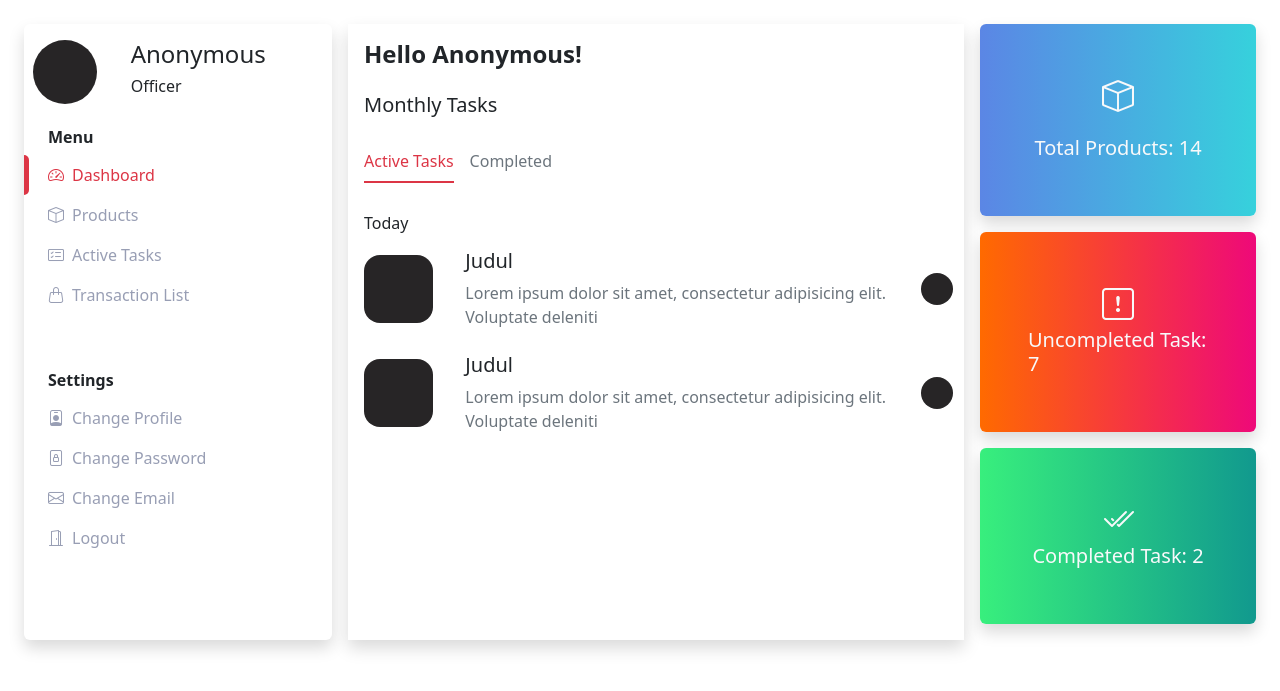
After one commit to EvanHendersonRichtByte/e-store, a PHP site: page /admin/index.php in a window 1280 px wide. The commit adds this page. Shown: the top 691 px of the page. Run offline with PHP 8.4, Linux system fonts and the light colour scheme.

Commit message:
Add admin page

```diff
--- /dev/null
+++ b/admin/index.php
@@ -0,0 +1,91 @@
+<?php include_once "../template/header.php" ?>
+
+<div class="admin container-fluid">
+    <div class="row p-4">
+        <nav class="col-3 nav flex-column shadow rounded py-3">
+            <div class="sidebar row align-items-center">
+                <div class="col-md-4 d-flex justify-content-center">
+                    <img src="../assets/static_images/dummy.png">
+                </div>
+                <div class="col">
+                    <h4>Anonymous</h4>
+                    <h6>Officer</h6>
+                </div>
+            </div>
+            <h5 class="nav-link text-dark fw-semibold m-0 mt-3 ms-2">Menu</h5>
+            <a class="nav-link active" aria-current="page" href="#"><i class="mx-2 bi bi-speedometer2"></i>Dashboard</a>
+            <a class="nav-link" href="#"><i class="mx-2 bi bi-box"></i>Products</a>
+            <a class="nav-link" href="#"><i class="mx-2 bi bi-card-checklist"></i>Active Tasks</a>
+            <a class="nav-link" href="#"><i class="mx-2 bi bi-handbag"></i>Transaction List</a>
+            <h5 class="nav-link text-dark fw-semibold m-0 ms-2 mt-5">Settings</h5>
+            <a class="nav-link" href="#"><i class="mx-2 bi bi-person-badge"></i>Change Profile</a>
+            <a class="nav-link" href="#"><i class="mx-2 bi bi-file-lock"></i>Change Password</a>
+            <a class="nav-link" href="#"><i class="mx-2 bi bi-envelope"></i>Change Email</a>
+            <a class="nav-link" href="#"><i class="mx-2 bi bi-door-open"></i>Logout</a>
+        </nav>
+        <div class="ms-3 col-6 p-3 shadow">
+            <h4 class="fw-bold">Hello Anonymous!</h4>
+            <h5 class="my-4">Monthly Tasks</h5>
+            <ul class="nav nav-tabs border-0">
+                <li class="nav-item">
+                    <a class="nav-link p-0 py-2 border-0 active" aria-current="page" href="#">Active Tasks</a>
+                </li>
+                <li class="nav-item">
+                    <a class="nav-link  border-0" href="#">Completed</a>
+                </li>
+            </ul>
+            <div class="task mt-3 d-flex flex-column pt-3">
+                <h6>Today</h6>
+                <div class="d-flex flex-column mt-2">
+                    <div class="row align-items-center mb-4">
+                        <div class="col-md-2">
+                            <img class="task__thumbnail" src="../assets/static_images/dummy.png">
+                        </div>
+                        <div class="col d-flex flex-column">
+                            <h5>Judul</h5>
+                            <p class="m-0">Lorem ipsum dolor sit amet, consectetur adipisicing elit. Voluptate deleniti </p>
+                        </div>
+                        <div class="col-md-1">
+                            <img class="task__creator" src="../assets/static_images/dummy.png">
+                        </div>
+                    </div>
+                    <div class="row align-items-center mb-4">
+                        <div class="col-md-2">
+                            <img class="task__thumbnail" src="../assets/static_images/dummy.png">
+                        </div>
+                        <div class="col d-flex flex-column">
+                            <h5>Judul</h5>
+                            <p class="m-0">Lorem ipsum dolor sit amet, consectetur adipisicing elit. Voluptate deleniti </p>
+                        </div>
+                        <div class="col-md-1">
+                            <img class="task__creator" src="../assets/static_images/dummy.png">
+                        </div>
+                    </div>
+                </div>
+            </div>
+        </div>
+        <div class="stats col ms-3">
+            <div class="row mb-3">
+                <div class="box-1 col-md-12 p-5 text-light rounded shadow d-flex flex-column align-items-center">
+                    <i class="mb-3 bi bi-box"></i>
+                    <h5>Total Products: 14</h5>
+                </div>
+            </div>
+            <div class="row mb-3">
+                <div class="box-2 col-md-12 p-5 text-light rounded shadow d-flex flex-column align-items-center">
+                    <i class="bi bi-exclamation-square"></i>
+                    <h5>Uncompleted Task: 7</h5>
+                </div>
+            </div>
+            <div class="row mb-3">
+                <div class="box-3 col-md-12 p-5 text-light rounded shadow d-flex flex-column align-items-center">
+                    <i class="bi bi-check2-all"></i>
+                    <h5>Completed Task: 2</h5>
+                </div>
+            </div>
+        </div>
+    </div>
+
+</div>
+
+<?php include_once "../template/footer.php"  ?>
--- a/assets/css/style.css
+++ b/assets/css/style.css
@@ -5,6 +5,7 @@
   --tertiary: #eb5757;
   --gray-1: #3e3e3e;
   --gray-2: #b3b3b3;
+  --gray-3: #989eb4;
   --light-1: #fefefe;
   --light-2: #f2f1f6;
   --overlay-dark: rgba(28, 28, 28, 0.5);
@@ -89,6 +90,86 @@ table.rounded-top-corner thead tr th:last-child {
 .client-dashboard-navbar .cart span {
   top: 30%;
   left: 80%;
+}
+.admin nav a {
+  color: var(--gray-3);
+}
+
+.admin nav a.active {
+  position: relative;
+  color: var(--bs-red);
+}
+
+.admin nav a.active::after {
+  position: absolute;
+  height: 100%;
+  width: 5px;
+  background-color: var(--bs-red);
+  top: 0;
+  left: 0;
+  border-top-right-radius: 5rem;
+  border-bottom-right-radius: 5rem;
+  content: "";
+}
+
+.admin .sidebar img {
+  width: 4rem;
+  height: 4rem;
+  border-radius: 50%;
+}
+
+.admin .sidebar img {
+  width: 4rem;
+  height: 4rem;
+  border-radius: 50%;
+}
+
+.admin .nav-tabs .nav-item a {
+  color: var(--bs-secondary);
+  font-weight: 500;
+}
+
+.admin .nav-tabs .nav-item a.active {
+  border-bottom: 2px solid var(--bs-red) !important;
+  color: var(--bs-red);
+}
+
+.admin .task p {
+  color: var(--bs-secondary);
+}
+
+.admin .task .task__thumbnail {
+  width: 4.3rem;
+  height: 4.3rem;
+  border-radius: 1rem;
+}
+
+.admin .task .task__creator {
+  width: 2rem;
+  height: 2rem;
+  border-radius: 20rem;
+}
+
+.admin .stats i {
+  font-size: 2rem;
+}
+
+.admin .stats .box-1 {
+  background: #36d1dc;
+  background: -webkit-linear-gradient(to right, #5b86e5, #36d1dc);
+  background: linear-gradient(to right, #5b86e5, #36d1dc);
+}
+
+.admin .stats .box-2 {
+  background: #ee0979;
+  background: -webkit-linear-gradient(to right, #ff6a00, #ee0979);
+  background: linear-gradient(to right, #ff6a00, #ee0979);
+}
+
+.admin .stats .box-3 {
+  background: #11998e;
+  background: -webkit-linear-gradient(to right, #38ef7d, #11998e);
+  background: linear-gradient(to right, #38ef7d, #11998e);
 }
 
 /*
--- a/e-store.sql
+++ b/e-store.sql
@@ -20,7 +20,7 @@ CREATE TABLE `customer` (
   `email` varchar(50) NOT NULL,
   `username` varchar(50) NOT NULL,
   `password` text NOT NULL,
-  `image` varchar(255) NOT NULL,
+  `image` varchar(255),
   `alamat` varchar(90) NOT NULL,
   `tgl_lahir` date NOT NULL
 ) ENGINE = InnoDB DEFAULT CHARSET = utf8mb4;
@@ -43,6 +43,7 @@ CREATE TABLE `petugas` (
   `email` varchar(50) NOT NULL,
   `username` varchar(50) NOT NULL,
   `password` text NOT NULL,
+  `image` varchar(255),
   `alamat` varchar(90) NOT NULL,
   `tgl_lahir` date NOT NULL
 ) ENGINE = InnoDB DEFAULT CHARSET = utf8mb4;
@@ -138,6 +139,7 @@ VALUES (
     "aryanto@gmail.com",
     "aryanto",
     MD5("aryanto666"),
+    NULL,
     "Pakis",
     "1943-05-27"
   ),
@@ -146,6 +148,7 @@ VALUES (
     "yuli@gmail.com",
     "yuliii",
     MD5("yulilestari"),
+    NULL,
     "Singosari",
     "1933-08-21"
   ),
@@ -154,6 +157,7 @@ VALUES (
     "aman@gmail.com",
     "aman",
     MD5("aman"),
+    NULL,
     "Sawojajar",
     "1952-09-13"
   );
```
Also changed, not shown: auth/index.php (+13 -0 lines).
